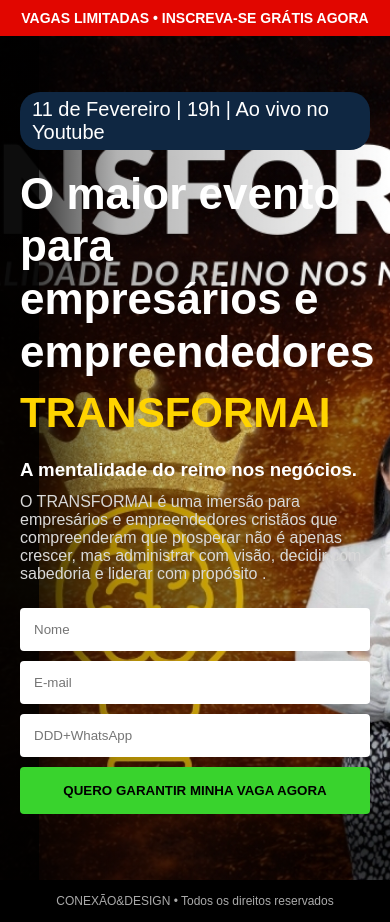
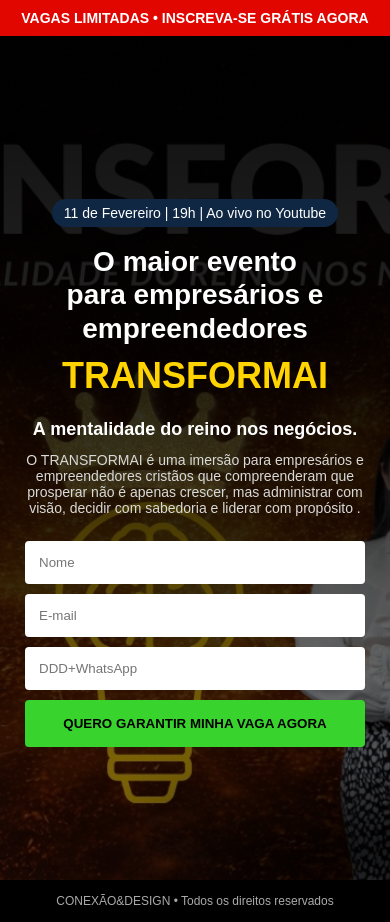
Before and after one commit to Isaac764/transformai_mentoria, a plain HTML site: page index.html in a window 390 px wide. Drawn offline with Linux system fonts and the light colour scheme.

Commit message:
ajuste mobile

```diff
--- a/styles.css
+++ b/styles.css
@@ -136,23 +136,66 @@ footer{
   font-size:12px;
 }
 
-/* ===== MOBILE ===== */
-@media(max-width:900px){
+/* ===== MOBILE RESPONSIVO ===== */
+@media (max-width: 900px){
 
   .hero{
-    background-position:center;
+    height: auto;              /* permite crescer */
+    min-height: 100vh;
+    padding: 80px 0 40px 0;
+
+    /* imagem centralizada e visível */
+    background-position: center top;
+    background-size: cover;
+  }
+
+  /* overlay mais leve no celular */
+  .overlay{
+    background: linear-gradient(
+      180deg,
+      rgba(0,0,0,0.95) 0%,
+      rgba(0,0,0,0.85) 40%,
+      rgba(0,0,0,0.6) 70%,
+      rgba(0,0,0,0.4) 100%
+    );
   }
 
   .content{
-    max-width:100%;
-    padding:20px;
+    max-width: 100%;
+    padding: 25px;
+    text-align: center;
+    display:flex;
+    flex-direction:column;
+    align-items:center;
+  }
+
+  .badge{
+    font-size:14px;
+  }
+
+  h1{
+    font-size:28px;
   }
 
   .highlight{
-    font-size:42px;
+    font-size:36px;
+  }
+
+  .subtitle{
+    font-size:18px;
+  }
+
+  .desc{
+    font-size:14px;
   }
 
   .form{
     width:100%;
+    max-width:350px;
+  }
+
+  .form input,
+  .form button{
+    width:100%;
   }
 }
```
